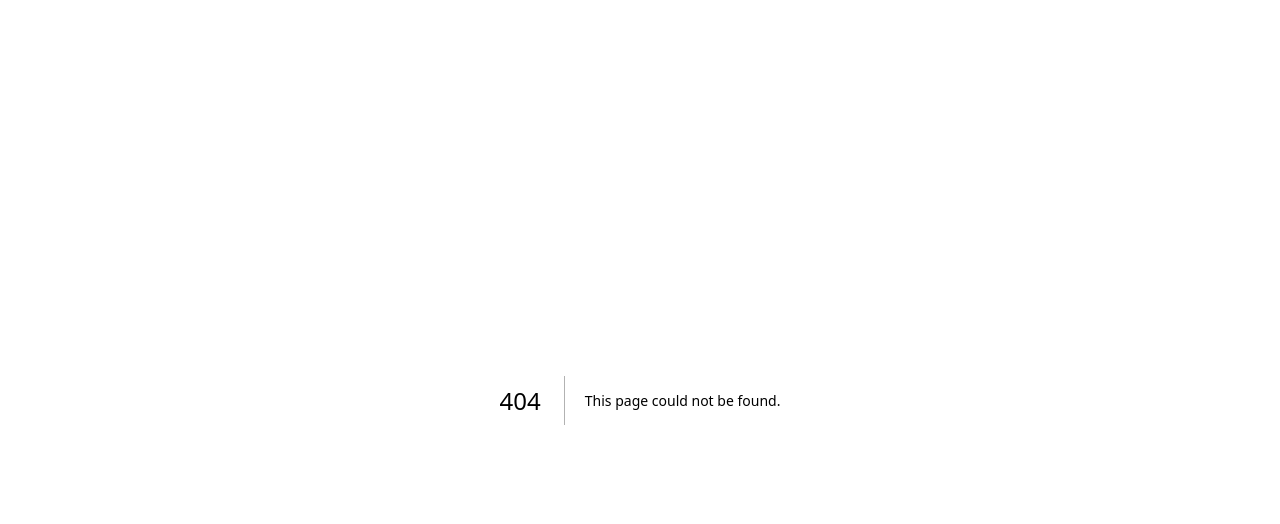
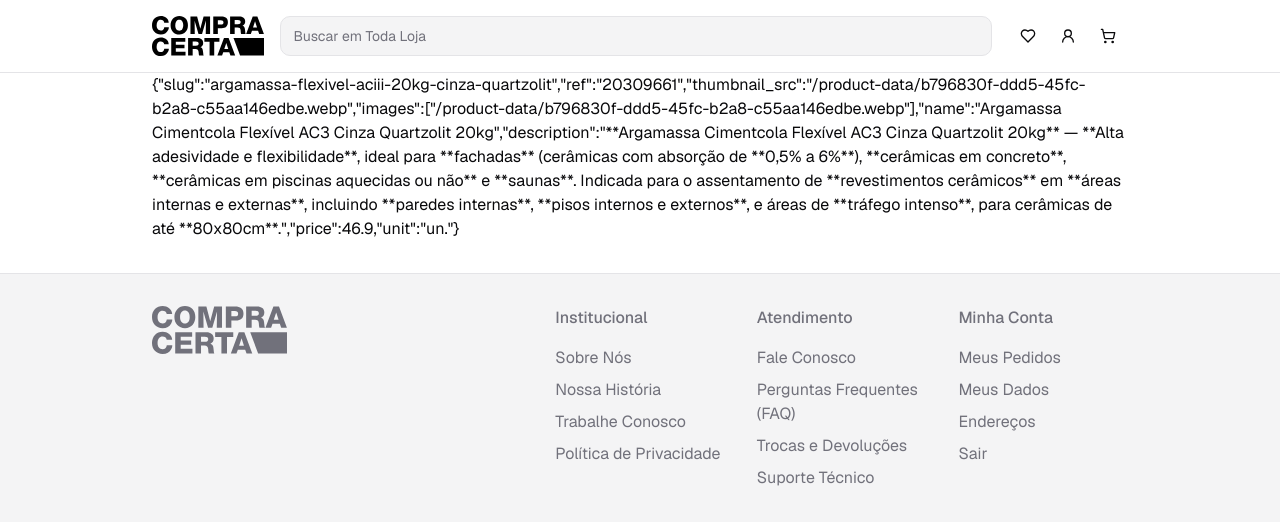
Before and after one commit to ihtsiois/loja-csw, a Next.js app: page /products/argamassa-flexivel-aciii-20kg-cinza-quartzolit in a window 1280 px wide. Before the commit this address had no page. Shown: the top 524 px of the page. Built offline with nearby package versions, Linux system fonts and the light colour scheme.

Commit message:
Create base product page

```diff
--- /dev/null
+++ b/src/app/products/[slug]/page.tsx
@@ -0,0 +1,19 @@
+import { Footer, Header } from '@/components/layout';
+import { products } from '@/data/products';
+import { notFound } from 'next/navigation';
+
+export default async ({ params }: { params: Promise<{ slug: string }> }) => {
+    const { slug } = await params;
+    const product = products.find((p) => p.slug === slug);
+    if (!product) notFound();
+
+    return (
+        <>
+            <Header />
+            <main className="space-y-6">
+                <div className="px-6 max-w-5xl mx-auto">{JSON.stringify(product)}</div>
+            </main>
+            <Footer />
+        </>
+    );
+};
```
